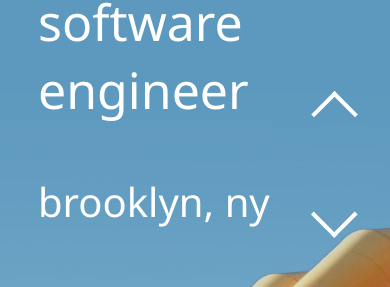
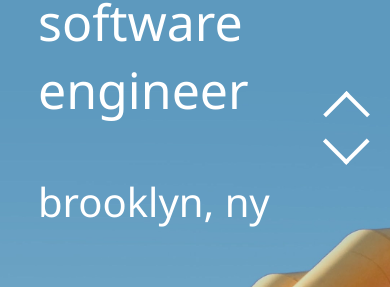
Before and after one commit to williamsalex/website-v2, a React (Create React App) app: page / in a window 390 px wide. Shown: the part 240-527 px from the top of the page. Built offline with nearby package versions, Linux system fonts and the light colour scheme.

Commit message:
finished basic mobile nav

```diff
--- a/src/App.css
+++ b/src/App.css
@@ -37,7 +37,7 @@ html {
 
 .chevron {
     position: fixed;
-    right: 10%;
+    right: 7%;
     top: 40%;
     color: rgb(255,255,255);
 	border-style: solid;
@@ -50,7 +50,7 @@ html {
 }
 
 .chevron.down{
-    margin-top: 100px;
+    margin-top: 7%;
     transform: rotate(135deg);
 }
 
--- a/src/App.js
+++ b/src/App.js
@@ -37,7 +37,6 @@ export default function App() {
 
   const location = useLocation()
   const windowSize = useWindowSize()
-  console.log(windowSize)
 
   const transitions = useTransition(location, location => location.pathname, {
     from: {opacity: 0.3, transform: 'translate3d(0,-100vh,0)'},
@@ -66,7 +65,7 @@ export default function App() {
         <Navigation/>
       }
       {
-        windowSize < 800 &&
+        windowSize <= 800 &&
         <MiniNav/>
       }
     </div>
--- a/src/MiniNav.js
+++ b/src/MiniNav.js
@@ -1,5 +1,5 @@
-import React from 'react'
-import { Link } from 'react-router-dom'
+import React, { useState } from 'react'
+import { Link, Redirect } from 'react-router-dom'
 import { useLocation } from 'react-router-dom'
 
 
@@ -19,11 +19,16 @@ function Nav() {
 }
 
 export default function MiniNav() {
-    const loc = useLocation().pathname
+
+    // const loc = useLocation().pathname
+    let locs = ['/','/demos','/work','/about','/contact']
+    const [loc, setLoc] = useState(0)
+
     return(
         <div>
-            <span className = 'chevron'></span>
-            <span className = 'chevron down'></span>
+            <Redirect to={locs[loc]}/>
+            <span className = 'chevron' onClick = {() => setLoc(loc > 0 ? loc - 1 : locs.length - 1)}></span>
+            <span className = 'chevron down' onClick = {() => setLoc(loc < locs.length - 1 ? loc + 1 : 0)}></span>
         </div>
     )
 }
```
